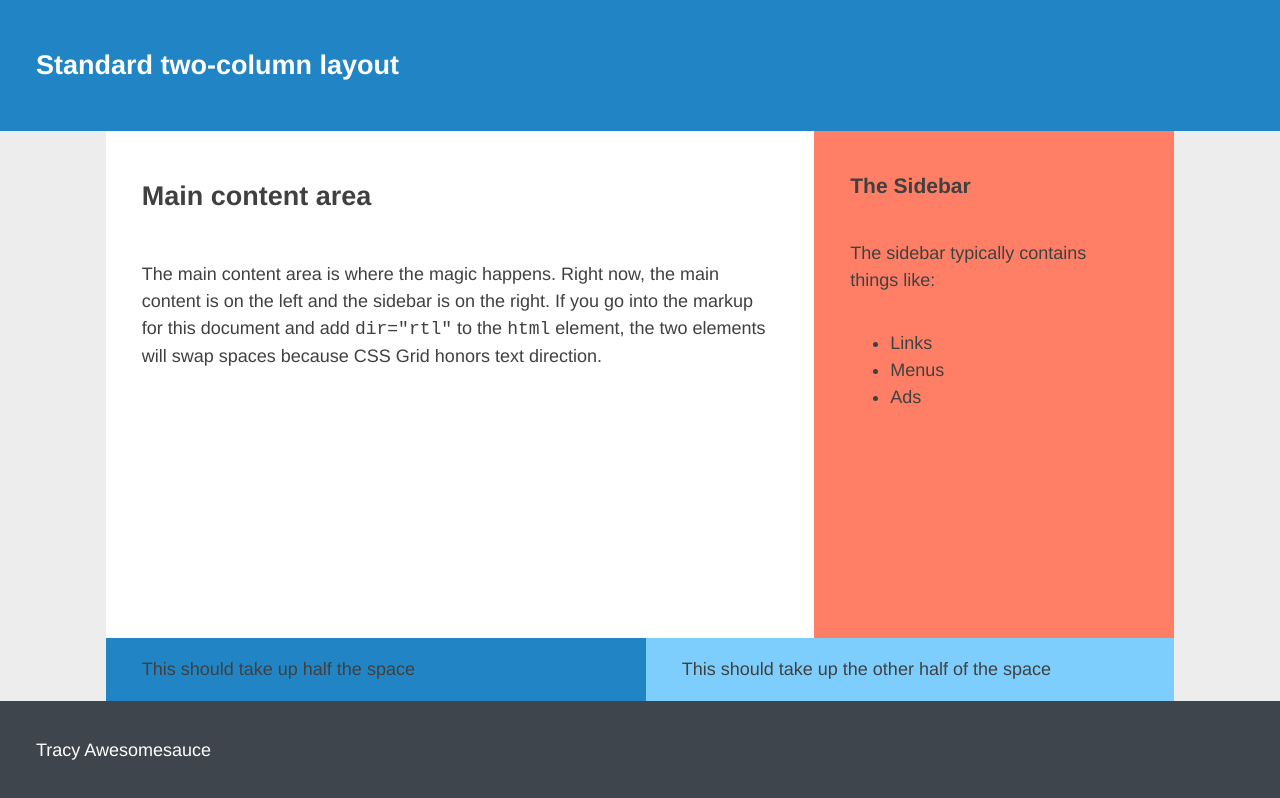
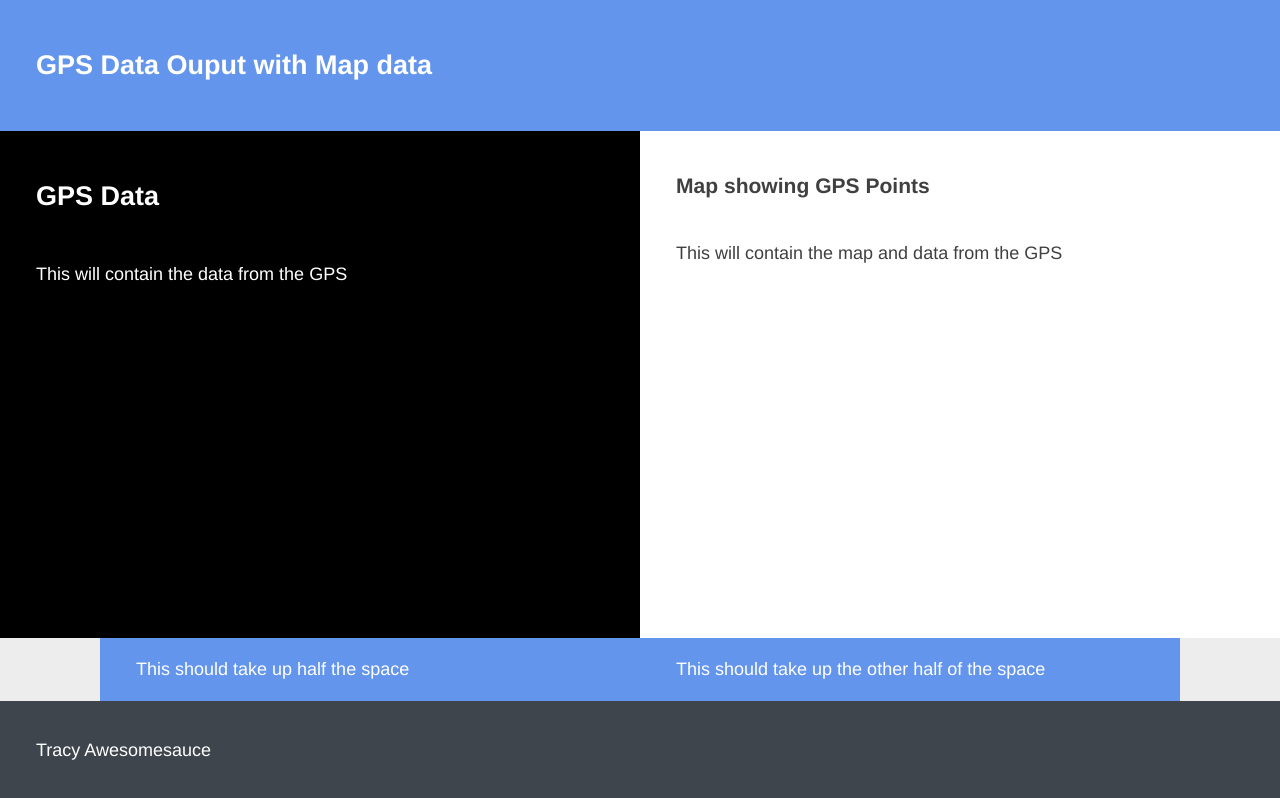
Before and after one commit to thiggan/robitics_sba, an Astro site in the folder gps_data/client/: page /map in a window 1280 px wide. Built offline with nearby package versions, Linux system fonts and the light colour scheme; Astro itself is replaced by a stand-in of ours.

Commit message:
Changed layout for page and added placeholders for data

```diff
--- a/gps_data/client/src/layouts/MapLayout.astro
+++ b/gps_data/client/src/layouts/MapLayout.astro
@@ -19,16 +19,16 @@
   <body>
     <div class="site">
       <header class="masthead">
-        <h2 class="site-title">Standard two-column layout</h2>
+        <h2 class="site-title">GPS Data Ouput with Map data</h2>
       </header>
 
-      <main id="content" class="main-content">
+      <main id="content" class="gps-data">
         <slot name="left">
           <p>Mabye you forogot to put soemthing in the MapLayout left slot</p>
         </slot>
       </main>
 
-      <aside class="sidebar">
+      <aside class="map-data">
         <slot name="right">
           <p>Mabye you forogot to put soemthing in the MapLayout right slot</p>
         </slot>
@@ -78,7 +78,7 @@
 Accessibility
 --------------------------------------------------------------*/
     /* Text meant only for screen readers */
-    .screen-reader-text {
+    /* .screen-reader-text {
       clip: rect(1px, 1px, 1px, 1px);
       position: absolute !important;
       height: 1px;
@@ -104,7 +104,7 @@
       text-decoration: none;
       top: 5px;
       width: auto;
-      z-index: 100000; /* Above WP toolbar */
+      z-index: 100000; Above WP toolbar */
     }
 
     /*--------------------------------------------------------------
@@ -142,31 +142,31 @@
     }
 
     .masthead,
-    .main-content,
-    .sidebar,
+    .map-data,
+    .gps-data,
     .twin,
     .footer {
       padding: 1em 2em;
     }
 
-    .main-content {
-      background: white;
+    .gps-data {
+      background: black;
+	  color: white;
+
     }
     .masthead {
-      background: #2185c5;
+      background: cornflowerblue;
       color: white;
     }
 
-    .sidebar {
-      background: #ff7f66;
+    .map-data {
+      background: white;
+
     }
 
     .twin {
-      background: #2185c5;
-    }
-
-    .twin:last-of-type {
-      background: #7ecefd;
+      background: cornflowerblue;
+	  color: white;
     }
 
     .colophon {
@@ -211,12 +211,12 @@
           grid-column: span 8;
         }
 
-        .main-content {
-          grid-column: 2/6;
+        .gps-data {
+          grid-column: span 4;
         }
 
-        .sidebar {
-          grid-column: 6/8;
+        .map-data {
+          grid-column: span 4;
         }
 
         .twin {
--- a/gps_data/client/src/pages/map.astro
+++ b/gps_data/client/src/pages/map.astro
@@ -5,23 +5,14 @@
 
 <Layout title="Map Data.">
   <div slot="left">
-    <h2>Main content area</h2>
+    <h2>GPS Data</h2>
     <p>
-      The main content area is where the magic happens. Right now, the main
-      content is on the left and the sidebar is on the right. If you go into the
-      markup for this document and add <code>dir="rtl"</code> to the <code
-        >html</code
-      > element, the two elements will swap spaces because CSS Grid honors text
-      direction.
+      This will contain the data from the GPS
     </p>
   </div>
   <div slot="right">
-    <h3>The Sidebar</h3>
-    <p>The sidebar typically contains things like:</p>
-    <ul>
-      <li>Links</li>
-      <li>Menus</li>
-      <li>Ads</li>
-    </ul>
+    <h3>Map showing GPS Points</h3>
+    <p>This will contain the map and data from the GPS
+    </p>
   </div>
 </Layout>
```
